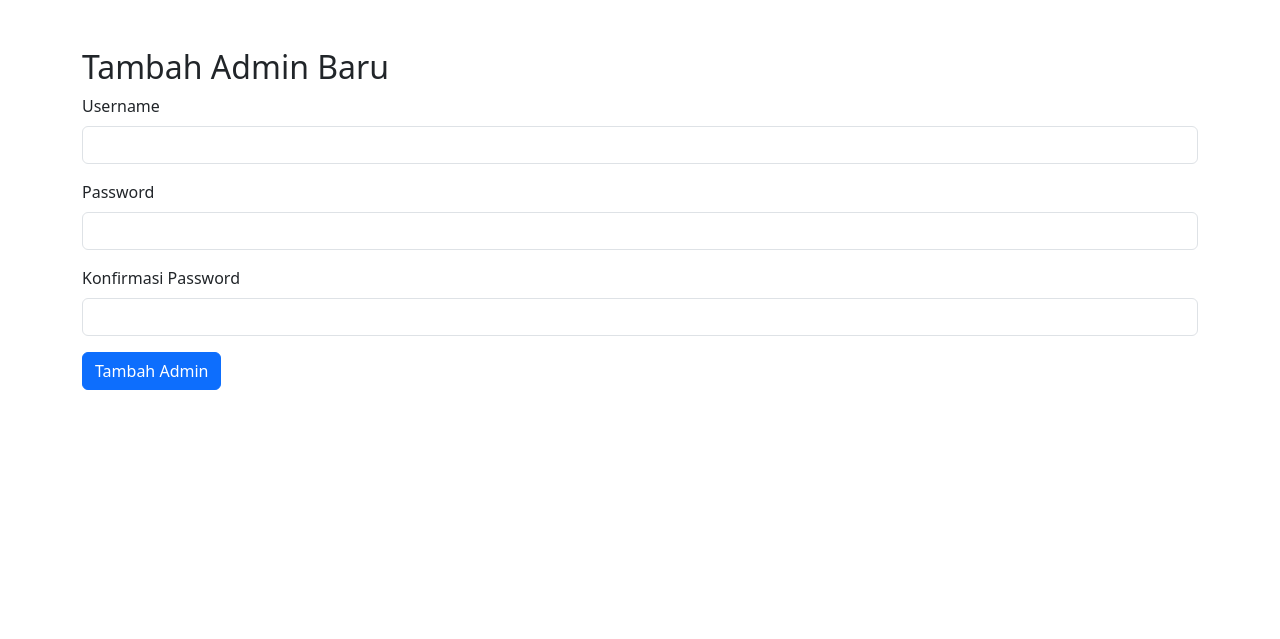
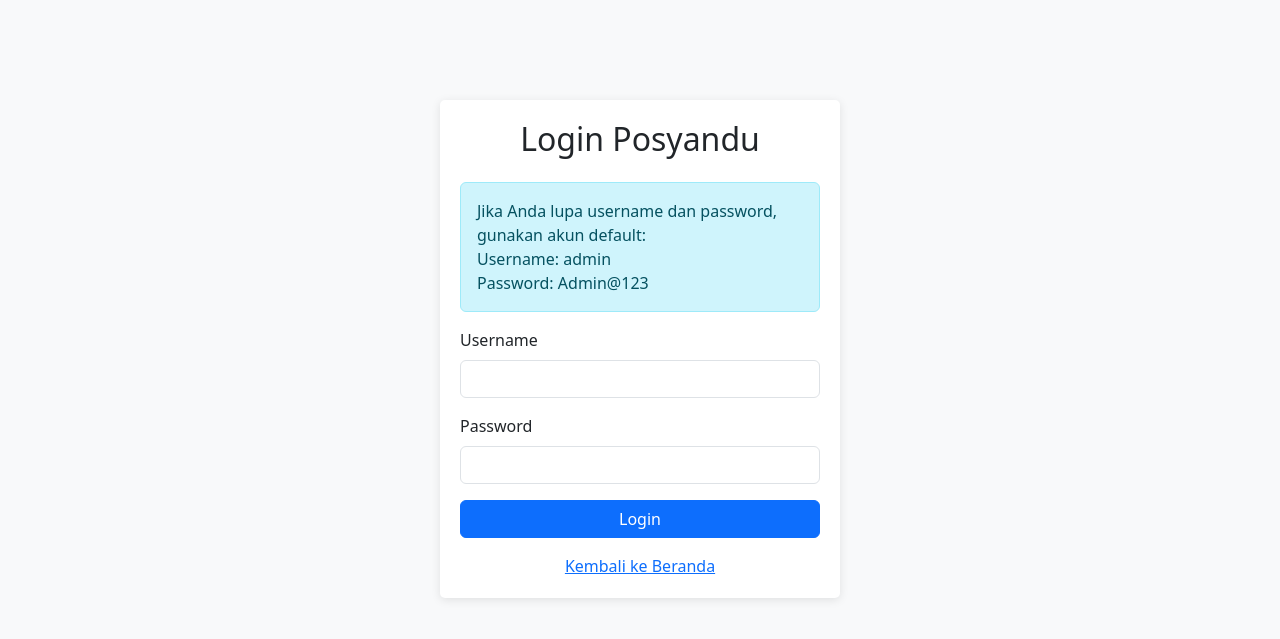
Before and after one commit to ikhsan-10-cmd/posyandu-pamulihan, a PHP site: page /auth/add_admin.php in a window 1280 px wide. Shown: the top 639 px of the page. Run offline with PHP 8.4, Linux system fonts and the light colour scheme; data comes from the database, SQL or seed files in the repository.

Commit message:
update admin

```diff
--- a/auth/add_admin.php
+++ b/auth/add_admin.php
@@ -1,33 +1,23 @@
 <?php
+session_start();
 require_once __DIR__ . '/../config/config.php';
-
-function usernameExists($username) {
-    global $db;
-    $stmt = $db->prepare("SELECT COUNT(*) FROM admin WHERE username = :username");
-    $stmt->execute([':username' => $username]);
-    return $stmt->fetchColumn() > 0;
-}
 
 if ($_SERVER['REQUEST_METHOD'] == 'POST') {
     $username = trim($_POST['username']);
     $password = $_POST['password'];
-    $confirm_password = $_POST['confirm_password'];
 
-    if (empty($username) || empty($password)) {
-        $error = "Username dan password harus diisi";
-    } elseif ($password !== $confirm_password) {
-        $error = "Password dan konfirmasi password tidak cocok";
-    } elseif (!validatePassword($password)) {
-        $error = "Password harus memiliki minimal 8 karakter, termasuk huruf besar, huruf kecil, angka, dan karakter khusus";
-    } elseif (usernameExists($username)) {
-        $error = "Username sudah digunakan";
+    if (verifyAdminLogin($username, $password)) {
+        $_SESSION['user'] = $username;
+        header('Location: ../views/dashboard.php');
+        exit;
     } else {
-        if (addAdmin($username, $password)) {
-            $success = "Admin baru berhasil ditambahkan";
-        } else {
-            $error = "Gagal menambahkan admin baru";
+        $error = "Username atau password salah";
     }
 }
+
+if (isset($_SESSION['success_message'])) {
+    $success_message = $_SESSION['success_message'];
+    unset($_SESSION['success_message']);
 }
 ?>
 
@@ -36,18 +26,41 @@ if ($_SERVER['REQUEST_METHOD'] == 'POST') {
 <head>
     <meta charset="UTF-8">
     <meta name="viewport" content="width=device-width, initial-scale=1.0">
-    <title>Tambah Admin - Posyandu Desa Pamulihan</title>
+    <title>Login - Posyandu Desa Pamulihan</title>
     <link href="https://cdn.jsdelivr.net/npm/bootstrap@5.3.0/dist/css/bootstrap.min.css" rel="stylesheet">
+    <style>
+        body {
+            background-color: #f8f9fa;
+        }
+        .login-form {
+            max-width: 400px;
+            margin: 100px auto;
+            padding: 20px;
+            background-color: #ffffff;
+            border-radius: 5px;
+            box-shadow: 0 2px 10px rgba(0, 0, 0, 0.1);
+        }
+    </style>
 </head>
 <body>
-    <div class="container mt-5">
-        <h2>Tambah Admin Baru</h2>
+    <div class="container">
+        <div class="login-form">
+            <h2 class="text-center mb-4">Login Posyandu</h2>
+            <?php if (isset($success_message)): ?>
+                <div class="alert alert-success" role="alert">
+                    <?php echo $success_message; ?>
+                </div>
+            <?php endif; ?>
             <?php if (isset($error)): ?>
-            <div class="alert alert-danger"><?php echo $error; ?></div>
+                <div class="alert alert-danger" role="alert">
+                    <?php echo $error; ?>
+                </div>
             <?php endif; ?>
-        <?php if (isset($success)): ?>
-            <div class="alert alert-success"><?php echo $success; ?></div>
-        <?php endif; ?>
+            <div class="alert alert-info" role="alert">
+                Jika Anda lupa username dan password, gunakan akun default:<br>
+                Username: <?php echo DEFAULT_ADMIN_USERNAME; ?><br>
+                Password: <?php echo DEFAULT_ADMIN_PASSWORD; ?>
+            </div>
             <form method="POST">
                 <div class="mb-3">
                     <label for="username" class="form-label">Username</label>
@@ -57,12 +70,15 @@ if ($_SERVER['REQUEST_METHOD'] == 'POST') {
                     <label for="password" class="form-label">Password</label>
                     <input type="password" class="form-control" id="password" name="password" required>
                 </div>
-            <div class="mb-3">
-                <label for="confirm_password" class="form-label">Konfirmasi Password</label>
-                <input type="password" class="form-control" id="confirm_password" name="confirm_password" required>
+                <div class="d-grid">
+                    <button type="submit" class="btn btn-primary">Login</button>
                 </div>
-            <button type="submit" class="btn btn-primary">Tambah Admin</button>
             </form>
+            <div class="text-center mt-3">
+                <a href="../index.php">Kembali ke Beranda</a>
             </div>
+        </div>
+    </div>
+    <script src="https://cdn.jsdelivr.net/npm/bootstrap@5.3.0/dist/js/bootstrap.bundle.min.js"></script>
 </body>
 </html>
```
Also changed, not shown: 1 other file. Lines whose indentation alone changed are shown as unchanged.
